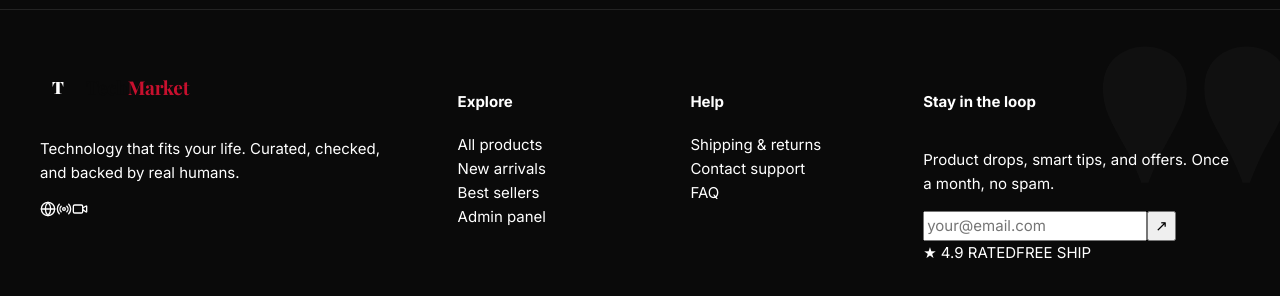
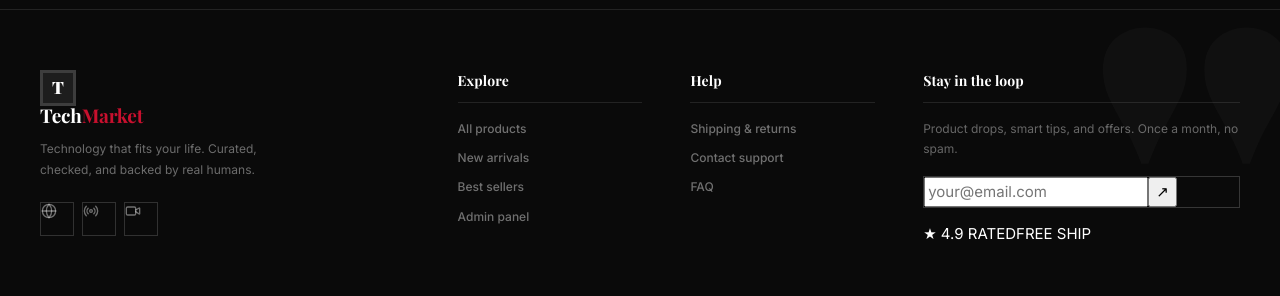
Before and after one commit to emir-ltst/CHALLENGE, a React (Vite) app: page /admin in a window 1280 px wide. Shown: the part 3319-3615 px from the top of the page. Built offline with nearby package versions, Linux system fonts and the light colour scheme; a web font is replaced by a local one.

Commit message:
chamges tyle 45

```diff
--- a/src/App.css
+++ b/src/App.css
@@ -311,3 +311,16 @@ img { display:block; max-width:100%; }
 .footer-main { display:grid; grid-template-columns:1.4fr .7fr .7fr 1.2fr; gap:48px; padding:60px 0; border-bottom:1px solid rgba(255,255,255,.07); }
 .footer-col { display:flex; flex-direction:column; }
 .footer-brand { margin-bottom:16px; }
+.footer-brand .brand-mark { background:rgba(255,255,255,.08); border-color:rgba(255,255,255,.14); color:var(--white); }
+.footer-brand .brand-wordmark { color:var(--white); }
+.footer-brand .brand-wordmark strong { color:var(--red); }
+.footer-about { font-size:12px; line-height:1.75; color:rgba(255,255,255,.4); margin:0 0 22px; max-width:240px; }
+.footer-socials { display:flex; gap:8px; }
+.footer-socials a { display:grid; place-items:center; width:34px; height:34px; border:1px solid rgba(255,255,255,.16); color:rgba(255,255,255,.5); transition:color .14s,border-color .14s,background .14s; }
+.footer-socials a:hover { color:var(--white); border-color:var(--white); background:rgba(255,255,255,.05); }
+.footer-col h4 { margin:0 0 16px; font-family:var(--serif); font-size:14px; font-weight:700; letter-spacing:.01em; color:var(--white); padding-bottom:10px; border-bottom:1px solid rgba(255,255,255,.1); }
+.footer-col a { display:block; margin-bottom:10px; color:rgba(255,255,255,.42); font-size:12px; font-weight:500; transition:color .14s; }
+.footer-col a:hover { color:var(--white); }
+.footer-nl-desc { font-size:12px; line-height:1.7; color:rgba(255,255,255,.38); margin:0 0 16px; }
+.footer-nl-form { display:flex; border:1px solid rgba(255,255,255,.18); margin-bottom:14px; transition:border-color .14s; }
+.footer-nl-form:focus-within { border-color:rgba(255,255,255,.5); }
```
